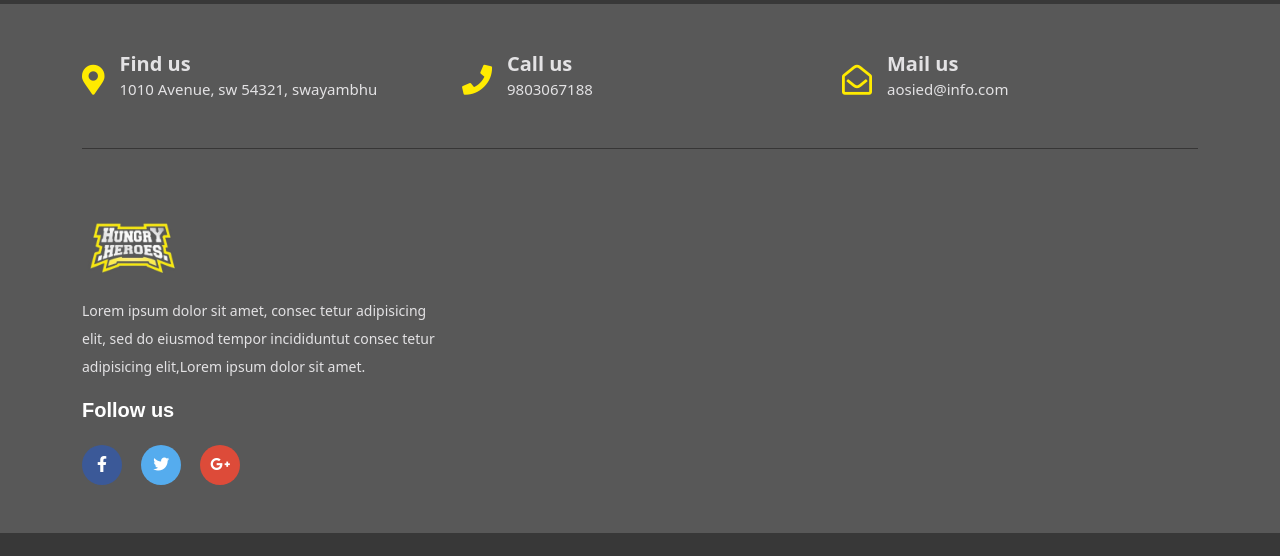
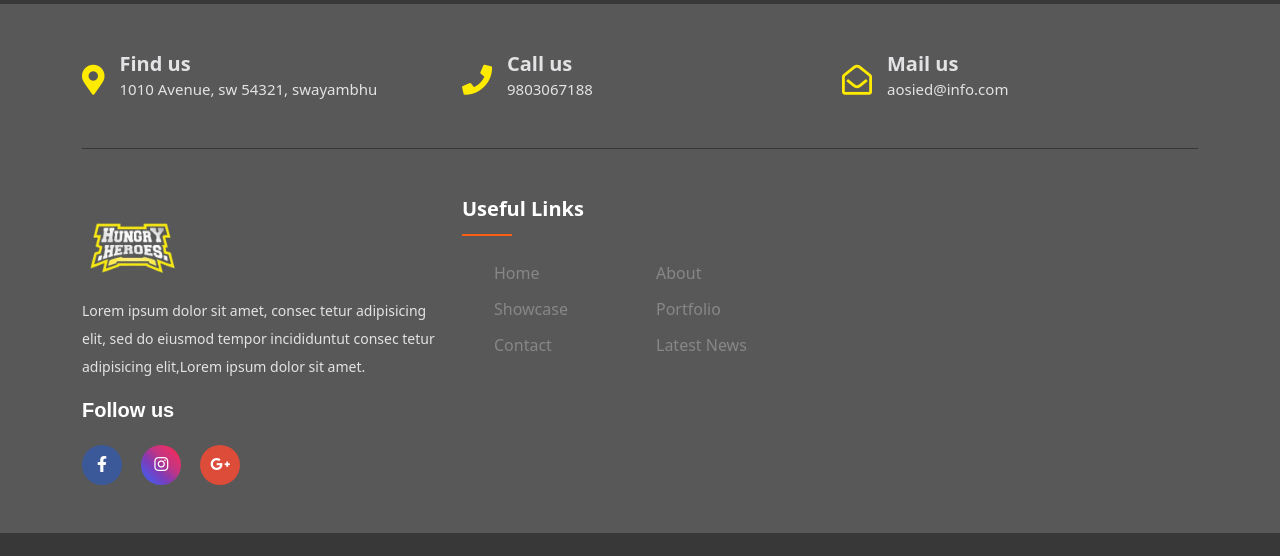
Before and after one commit to anishDev419/palisha, a Django app: page / in a window 1280 px wide. Shown: the part 244-800 px from the top of the page. Run offline with Django 4.2, Linux system fonts and the light colour scheme; some libraries are stand-ins or nearby versions; some web fonts are replaced.

Commit message:
FOOTER DRAFT 2.3: FOOTER WIDGET SECOND SECTION

```diff
--- a/static/css/styles.css
+++ b/static/css/styles.css
@@ -159,6 +159,9 @@
 
 /* FOOTER IMG ENDS */
 
+
+/* FOOTER WIDGET 1 STARTS */
+
 .footer-text p {
   margin-bottom: 14px;
   font-size: 14px;
@@ -193,6 +196,9 @@
 .twitter-bg{
   background: #55ACEE;
 }
+.instagram-bg {
+  background: linear-gradient(45deg, #405de6, #5851db, #833ab4, #c13584, #e1306c, #fd1d1d);
+}
 .google-bg{
   background: #DD4B39;
 }
@@ -212,4 +218,33 @@
   width: 50px;
   background: #ff5e14;
 }
+
+/* FOOTER WIDGET 1 ENDS */
+
+
+/* FOOTER WIDGET 2 STARTS */
+
+
+.footer-widget ul li {
+  display: inline-block;
+  float: left;
+  width: 50%;
+  margin-bottom: 12px;
+}
+
+.footer-widget ul li a:hover{
+  color: #ff5e14;
+}
+
+.footer-widget ul li a {
+  color: #878787;
+  text-transform: capitalize;
+  text-decoration: none;
+}
+
+
+/* FOOTER WIDGET 2 ENDS */
+
+
+
 /* FOOTER ENDS */
--- a/templates/footer.html
+++ b/templates/footer.html
@@ -1,8 +1,11 @@
 {% load static %}
+
 
 <div class="footer-container" >
     <footer class="footer-section">
         <div class="container">
+
+
             <div class="footer-cta pt-5 pb-5">
                 <div class="row">
                     <div class="col-xl-4 col-md-4 mb-30">
@@ -35,8 +38,6 @@
                 </div>
             </div>
 
-
-
             <div class="footer-content pt-5 pb-5" >
                 <div class="row" >
                     <div class="col-xl-4 col-lg-4 mb-50">
@@ -54,13 +55,29 @@
                             <div class="footer-social-icon">
                                 <span>Follow us</span>
                                 <a href="#"><i class="fab fa-facebook-f facebook-bg"></i></a>
-                                <a href="#"><i class="fab fa-twitter twitter-bg"></i></a>
+                                <a href="#"><i class="fab fa-instagram instagram-bg"></i></a>
                                 <a href="#"><i class="fab fa-google-plus-g google-bg"></i></a>
                             </div>
 
                          </div>
                     </div>
+                <div class="col-xl-4 col-lg-4 col-md-6 mb-30">
+                    <div class="footer-widget">
+                        <div class="footer-widget-heading">
+                            <h3>Useful Links</h3>
+                        </div>
+                        <ul>
+                            <li><a href="#">Home</a></li>
+                            <li><a href="#">About</a></li>
+                            <li><a href="#">Showcase</a></li>
+                            <li><a href="#">Portfolio</a></li>
+                            <li><a href="#">Contact</a></li>
+                            <li><a href="#">Latest News</a></li>
+                        </ul>
+                    </div>
+                </div>
                 </div>
             </div>
+        </div>
     </footer>
 </div>
```
